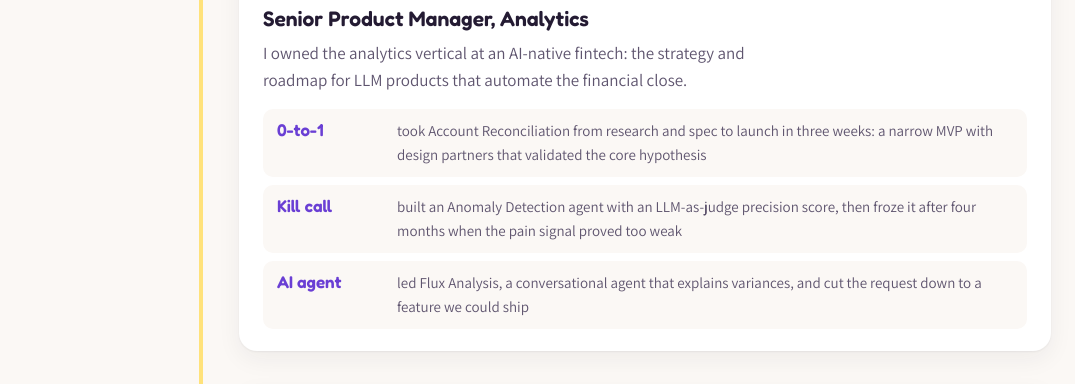
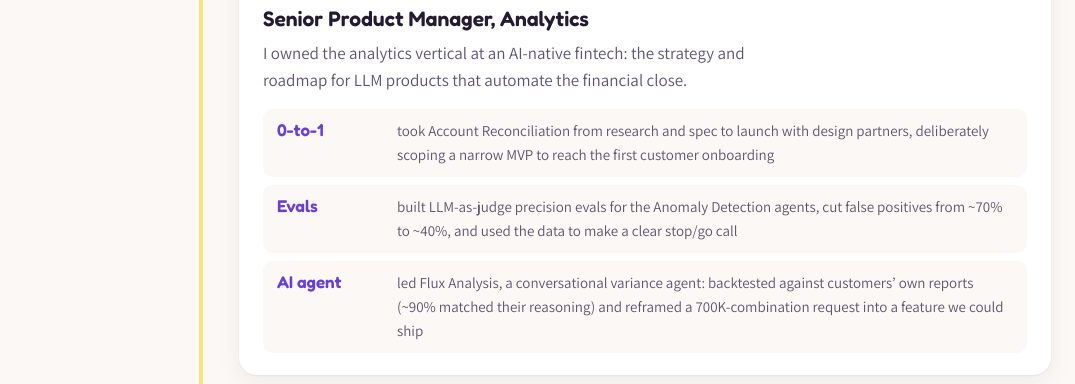
Before and after one commit to Shaiatar2024/Shaiatar2024.github.io, a plain HTML site: page index.html in a window 1280 px wide. Shown: the part 1111-1495 px from the top of the page, without its empty margins (117-1192 px from the left). Drawn offline with Linux system fonts and the light colour scheme; a web font is replaced by a local one.

Commit message:
Personal page: Nominal timeline and resume PDF from the updated CV
Co-Authored-By: Claude Sonnet 5.5 <noreply@anthropic.com>

```diff
--- a/index.html
+++ b/index.html
@@ -246,9 +246,9 @@ p { margin: 0; }
           <h3>Senior Product Manager, Analytics</h3>
           <p class="tl-sum">I owned the analytics vertical at an AI-native fintech: the strategy and roadmap for LLM products that automate the financial close.</p>
           <ul class="wins">
-            <li><b>0-to-1</b><span>took Account Reconciliation from research and spec to launch in three weeks: a narrow MVP with design partners that validated the core hypothesis</span></li>
-            <li><b>Kill call</b><span>built an Anomaly Detection agent with an LLM-as-judge precision score, then froze it after four months when the pain signal proved too weak</span></li>
-            <li><b>AI agent</b><span>led Flux Analysis, a conversational agent that explains variances, and cut the request down to a feature we could ship</span></li>
+            <li><b>0-to-1</b><span>took Account Reconciliation from research and spec to launch with design partners, deliberately scoping a narrow MVP to reach the first customer onboarding</span></li>
+            <li><b>Evals</b><span>built LLM-as-judge precision evals for the Anomaly Detection agents, cut false positives from ~70% to ~40%, and used the data to make a clear stop/go call</span></li>
+            <li><b>AI agent</b><span>led Flux Analysis, a conversational variance agent: backtested against customers&rsquo; own reports (~90% matched their reasoning) and reframed a 700K-combination request into a feature we could ship</span></li>
           </ul>
         </div>
       </li>
```
Also changed, not shown: 1 other file.
